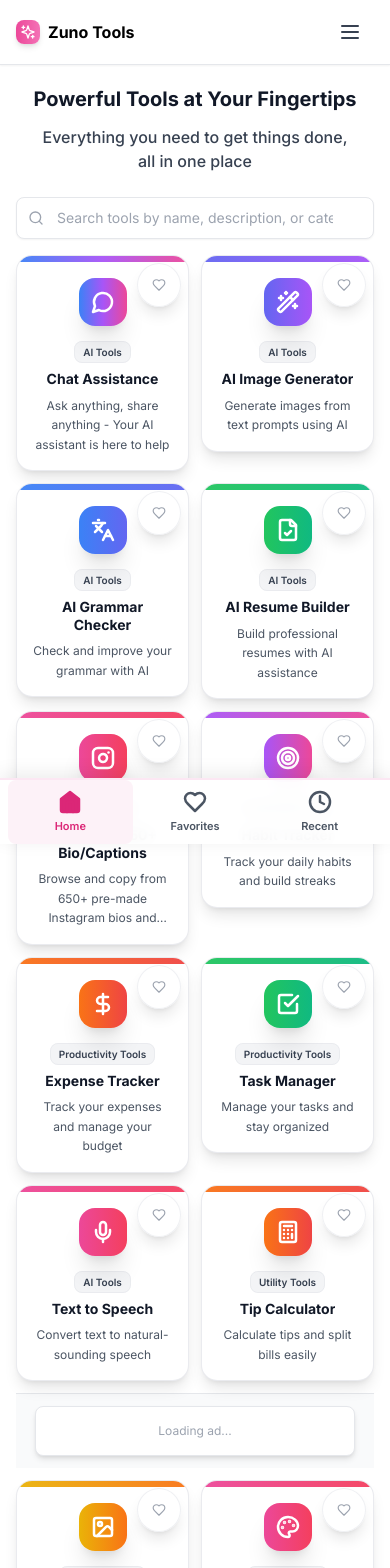
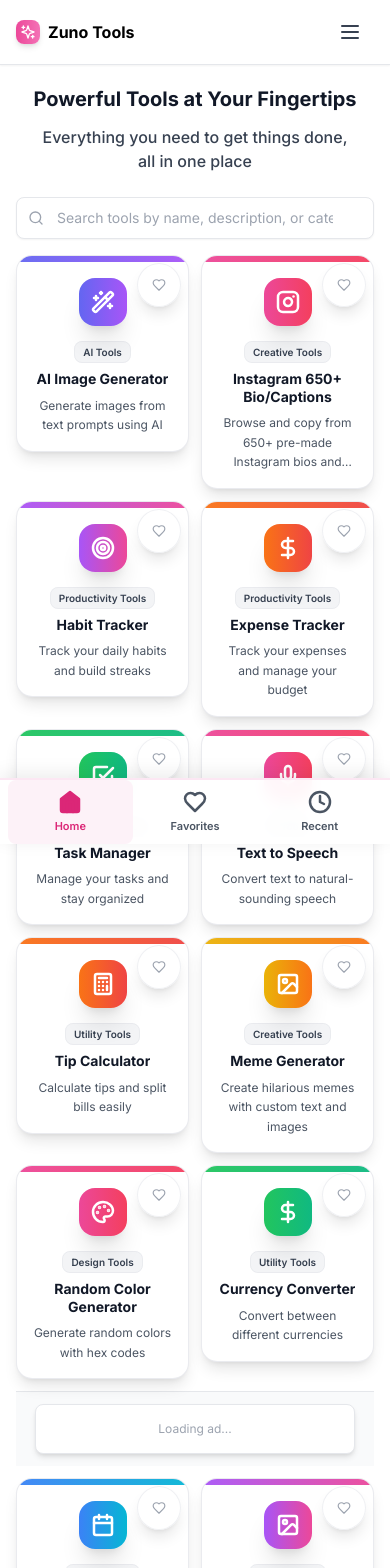
Before and after one commit to harshitap649-prog/Zuno-Tools, a Next.js app: page /tools in a window 390 px wide. Shown: the top 1568 px of the page. Built offline with nearby package versions, Linux system fonts and the light colour scheme.

Commit message:
Ensure mobile banner ad shows every 10 tools

```diff
--- a/app/tools/page.tsx
+++ b/app/tools/page.tsx
@@ -21,35 +21,11 @@ import {
 
 const allTools = [
   {
-    id: 'chat-assistance',
-    name: 'Chat Assistance',
-    description: 'Ask anything, share anything - Your AI assistant is here to help',
-    icon: MessageCircle,
-    color: 'from-blue-500 via-purple-500 to-pink-500',
-    category: 'AI Tools',
-  },
-  {
     id: 'ai-image-generator',
     name: 'AI Image Generator',
     description: 'Generate images from text prompts using AI',
     icon: Wand2,
     color: 'from-indigo-500 to-purple-500',
-    category: 'AI Tools',
-  },
-  {
-    id: 'ai-grammar-checker',
-    name: 'AI Grammar Checker',
-    description: 'Check and improve your grammar with AI',
-    icon: Languages,
-    color: 'from-blue-500 to-indigo-500',
-    category: 'AI Tools',
-  },
-  {
-    id: 'ai-resume-builder',
-    name: 'AI Resume Builder',
-    description: 'Build professional resumes with AI assistance',
-    icon: FileCheck,
-    color: 'from-green-500 to-emerald-500',
     category: 'AI Tools',
   },
   {
@@ -147,6 +123,22 @@ const allTools = [
     icon: Hash,
     color: 'from-gray-700 to-gray-900',
     category: 'Utility Tools',
+  },
+  {
+    id: 'ai-grammar-checker',
+    name: 'AI Grammar Checker',
+    description: 'Check and improve your grammar with AI',
+    icon: Languages,
+    color: 'from-blue-500 to-indigo-500',
+    category: 'AI Tools',
+  },
+  {
+    id: 'ai-resume-builder',
+    name: 'AI Resume Builder',
+    description: 'Build professional resumes with AI assistance',
+    icon: FileCheck,
+    color: 'from-green-500 to-emerald-500',
+    category: 'AI Tools',
   },
   {
     id: 'email-template-builder',
@@ -538,8 +530,8 @@ function ToolsPageContent() {
                   </button>
                   </div>
                   {(index + 1) % 10 === 0 && (
-                    <div className="col-span-2 sm:col-span-2 lg:hidden">
-                      <MobileBottomAd />
+                    <div className="col-span-2 sm:col-span-2 lg:hidden" key={`mobile-ad-${index}`}>
+                      <MobileBottomAd adKey="36d691042d95ac1ac33375038ec47a5c" />
                     </div>
                   )}
                 </React.Fragment>
```
